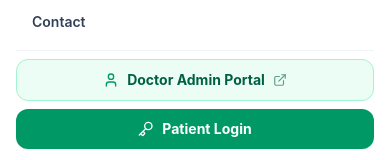
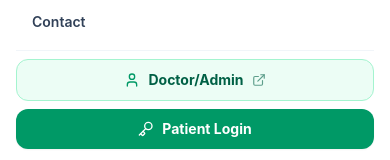
Before and after one commit to Prosenjit-dev-eng/Medicare, a React (Vite) app in the folder Frontend/: page / in a window 390 px wide. Both pictures are taken after a click on the button "Toggle Navigation". Shown: the part 274-434 px from the top of the page. Built offline with nearby package versions, Linux system fonts and the light colour scheme; no server answers.

Commit message:
Doctor/Admin

```diff
--- a/Frontend/src/components/Navbar/Navbar.jsx
+++ b/Frontend/src/components/Navbar/Navbar.jsx
@@ -131,7 +131,7 @@ function Navbar() {
               className="inline-flex items-center gap-1.5 px-4 py-2 rounded-full bg-emerald-50 dark:bg-slate-800 hover:bg-emerald-100 dark:hover:bg-slate-700 text-emerald-800 dark:text-emerald-300 text-xs sm:text-sm font-bold border border-emerald-200 dark:border-slate-700 transition-colors"
             >
               <User className="w-3.5 h-3.5 text-emerald-600 dark:text-emerald-400" />
-              <span>Doctor Admin</span>
+              <span>Doctor/Admin</span>
               <ExternalLink className="w-3 h-3 opacity-60" />
             </a>
 
@@ -207,7 +207,7 @@ function Navbar() {
                 className="flex items-center justify-center gap-2 px-4 py-2.5 rounded-xl bg-emerald-50 dark:bg-slate-800 text-emerald-800 dark:text-emerald-300 text-sm font-bold border border-emerald-200 dark:border-slate-700"
               >
                 <User className="w-4 h-4 text-emerald-600" />
-                <span>Doctor Admin Portal</span>
+                <span>Doctor/Admin</span>
                 <ExternalLink className="w-3.5 h-3.5 opacity-60" />
               </a>
 
```
